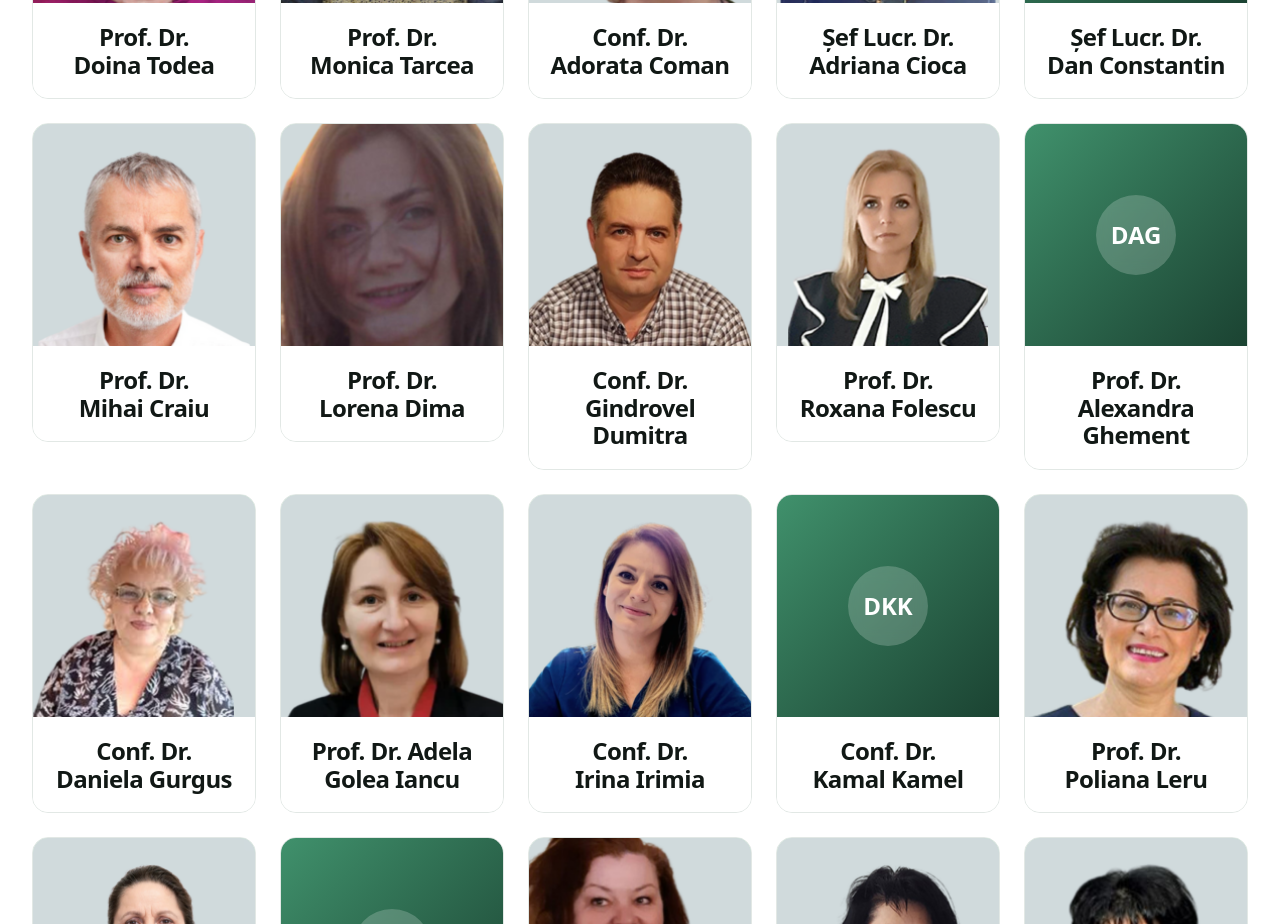
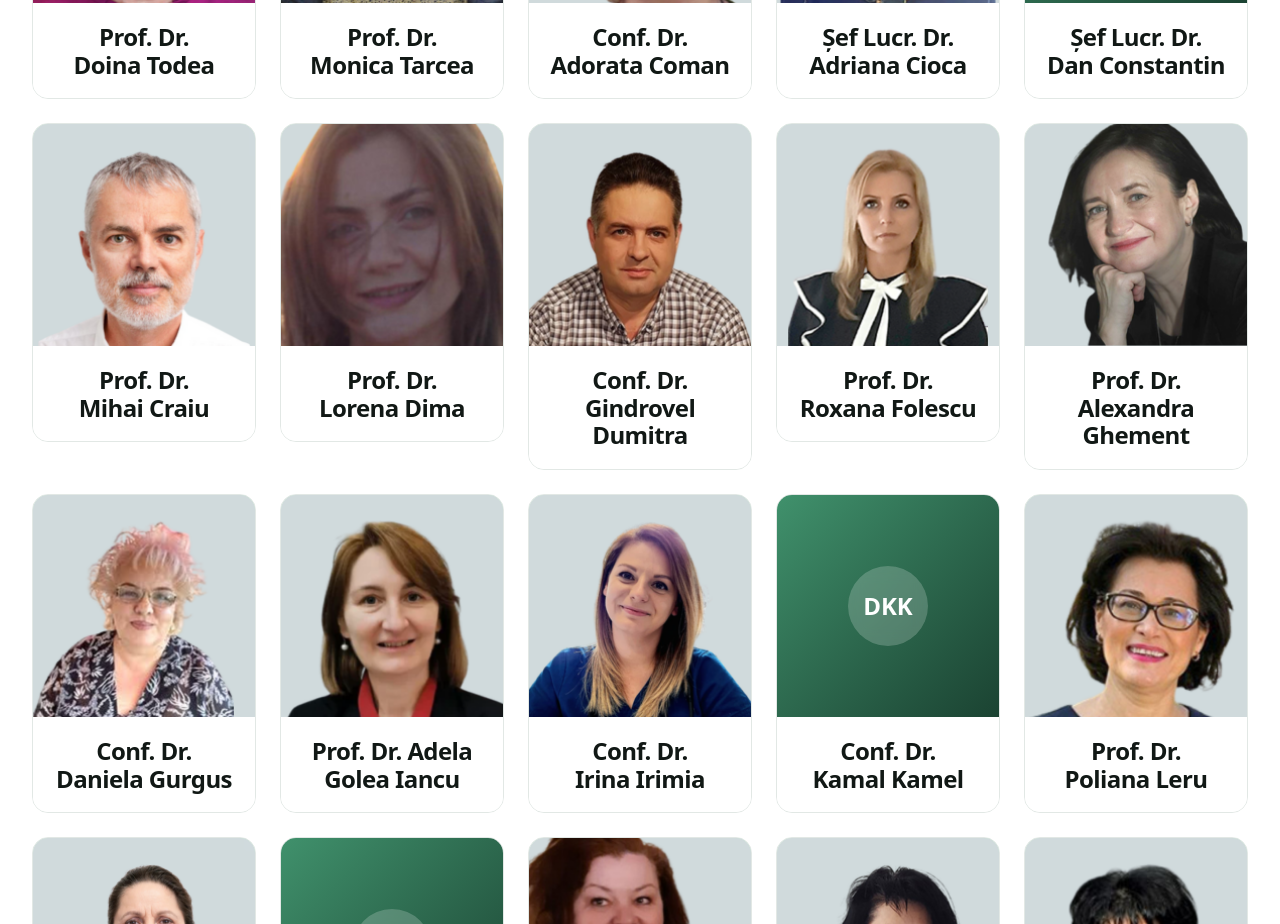
Before and after one commit to SwagMasterPro/wwwaslmro, a Next.js app: page /echipa in a window 1280 px wide. Shown: the part 1720-2644 px from the top of the page. Built offline with nearby package versions, Linux system fonts and the light colour scheme.

Commit message:
Add photo for Prof. Dr. Alexandra Ghement to scientific council

```diff
--- a/app/echipa/page.tsx
+++ b/app/echipa/page.tsx
@@ -32,7 +32,7 @@ const consiliulStiintific = [
   { name: "Prof. Dr. Lorena Dima", image: "/images/prof-dr-lorena-dima.png" },
   { name: "Conf. Dr. Gindrovel Dumitra", image: "/images/conf-dr-gindrovel-dumitra.png" },
   { name: "Prof. Dr. Roxana Folescu", image: "/images/prof-dr-roxana-folescu.png" },
-  { name: "Prof. Dr. Alexandra Ghement", image: null },
+  { name: "Prof. Dr. Alexandra Ghement", image: "/images/prof-dr-alexandra-ghement.png" },
   { name: "Conf. Dr. Daniela Gurgus", image: "/images/conf-dr-daniela-gurgus.png" },
   { name: "Prof. Dr. Adela Golea Iancu", image: "/images/prof-dr-adela-iancu.png" },
   { name: "Conf. Dr. Irina Irimia", image: "/images/conf-dr-irina-irimia.png" },
```
Also changed, not shown: Dr.Alexandra-Ghement.png (added), public/images/prof-dr-alexandra-ghement.png (added).
